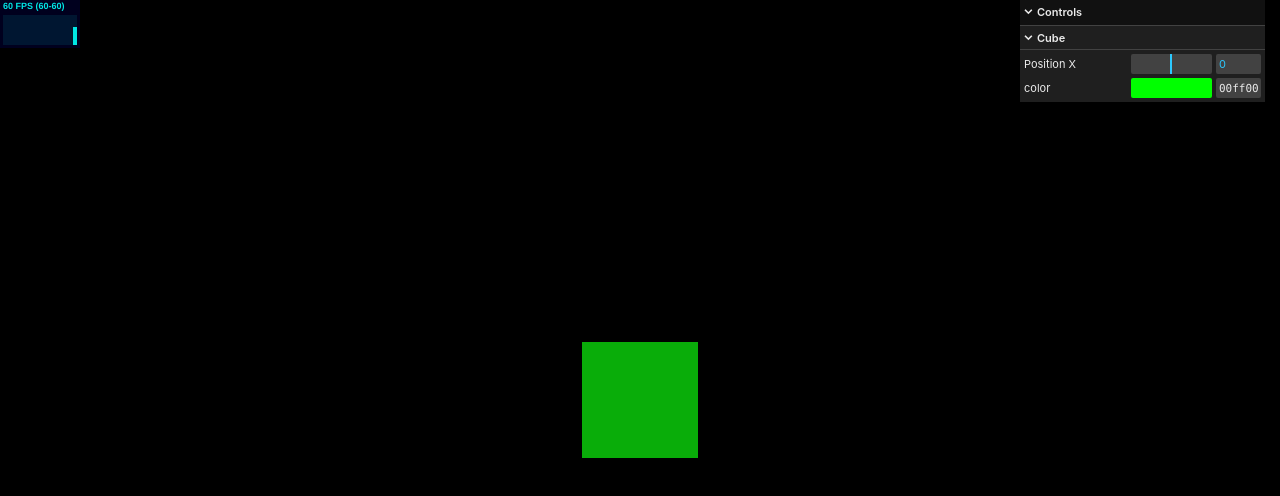
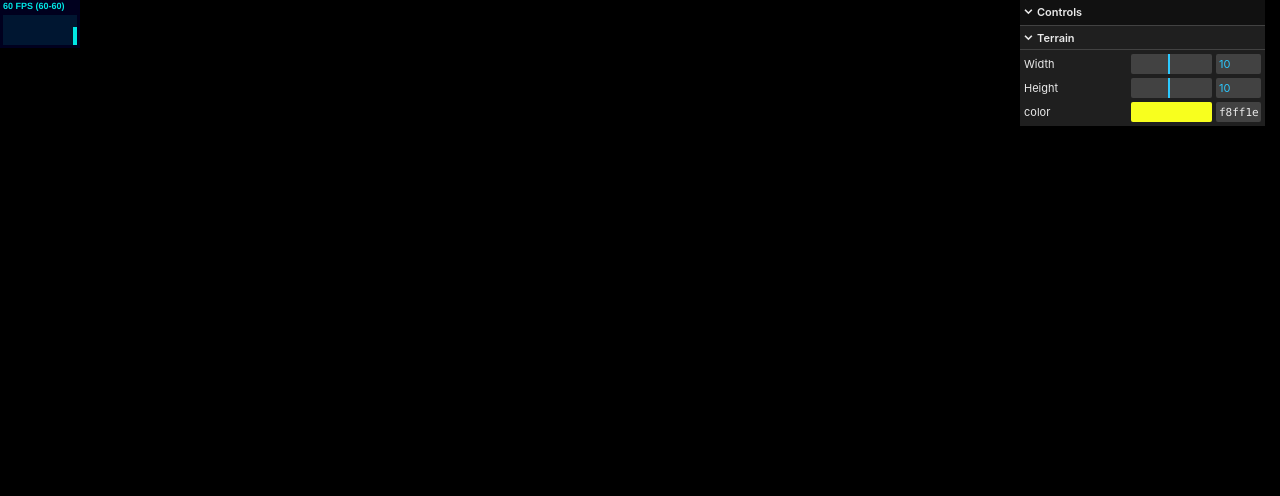
Before and after one commit to SydneyLng/isometric-cv, a website built with Vite: page index.html in a window 1280 px wide. Built offline with nearby package versions, Linux system fonts and the light colour scheme.

Commit message:
feat: creating the terrain class to work with a flat plane

```diff
--- a/index.html
+++ b/index.html
@@ -3,7 +3,7 @@
 
 <head>
     <meta charset="utf-8">
-    <title>My first three.js app</title>
+    <title>Iso cv</title>
     <style>
         body {
             margin: 0;
@@ -12,7 +12,7 @@
 </head>
 
 <body>
-    <script type="module" src="/main.js"></script>
+    <script type="module" src="/srcs/main.js"></script>
 </body>
 
 </html>
--- a/main.js
+++ b/srcs/main.js
@@ -2,6 +2,7 @@ import * as THREE from 'three';
 import { OrbitControls } from 'three/addons/controls/OrbitControls.js';
 import GUI from 'three/addons/libs/lil-gui.module.min.js';
 import Stats from 'three/addons/libs/stats.module.js';
+import { Terrain } from './terrain.js';
 
 const gui = new GUI();
 
@@ -17,6 +18,9 @@ const scene = new THREE.Scene();
 const camera = new THREE.PerspectiveCamera(75, window.innerWidth / window.innerHeight, 0.1, 1000);
 const controls = new OrbitControls(camera, renderer.domElement);
 
+const terrain = new Terrain(10, 10);
+scene.add(terrain);
+
 const MainLight = new THREE.DirectionalLight();
 MainLight.position.set(1, 2, 3);
 scene.add(MainLight);
@@ -25,10 +29,6 @@ const AmbientLight = new THREE.AmbientLight();
 AmbientLight.intensity = 0.5;
 scene.add(AmbientLight);
 
-const geometry = new THREE.BoxGeometry(1, 1, 1);
-const material = new THREE.MeshStandardMaterial({ color: 0x00ff00 });
-const cube = new THREE.Mesh(geometry, material);
-scene.add(cube);
 
 camera.position.z = 5;
 controls.update();
@@ -47,6 +47,10 @@ window.addEventListener('resize', () => {
     renderer.setSize(window.innerWidth, window.innerHeight);
 });
 
-const cubeFolder = gui.addFolder('Cube');
-cubeFolder.add(cube.position, 'x', -2, 2, 0.01).name('Position X');
-cubeFolder.addColor(cube.material, 'color');
+const TerrainFolder = gui.addFolder('Terrain');
+TerrainFolder.add(terrain, 'width', 1, 20, 1).name('Width');
+TerrainFolder.add(terrain, 'height', 1, 20, 1).name('Height');
+TerrainFolder.addColor(terrain.material, 'color');
+TerrainFolder.onChange(() => {
+    terrain.createGeometry();
+});
--- /dev/null
+++ b/srcs/terrain.js
@@ -0,0 +1,19 @@
+import * as THREE from 'three';
+
+export class Terrain extends THREE.Mesh {
+    constructor(width, height) {
+        super();
+        this.width = width;
+        this.height = height;
+
+        this.createGeometry();
+        this.material = new THREE.MeshStandardMaterial({ color: 0xfcff61 });
+        this.rotation.x = -Math.PI / 2;
+    }
+
+    createGeometry() {
+        this.geometry.dispose();
+        this.geometry = new THREE.PlaneGeometry(this.width, this.height);
+        this.position.set(this.width / 2, 0, this.height / 2);
+    }
+}
```
